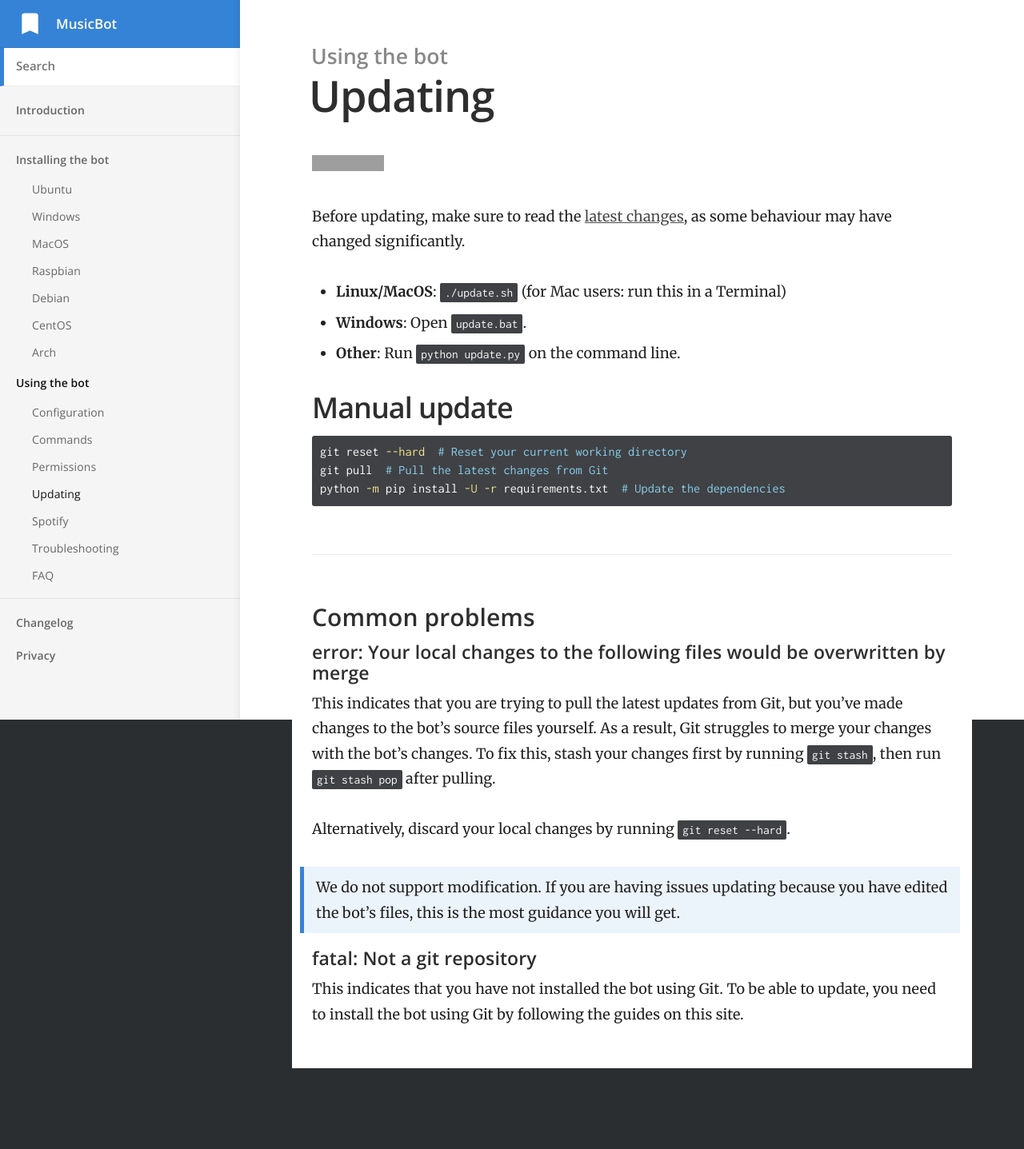
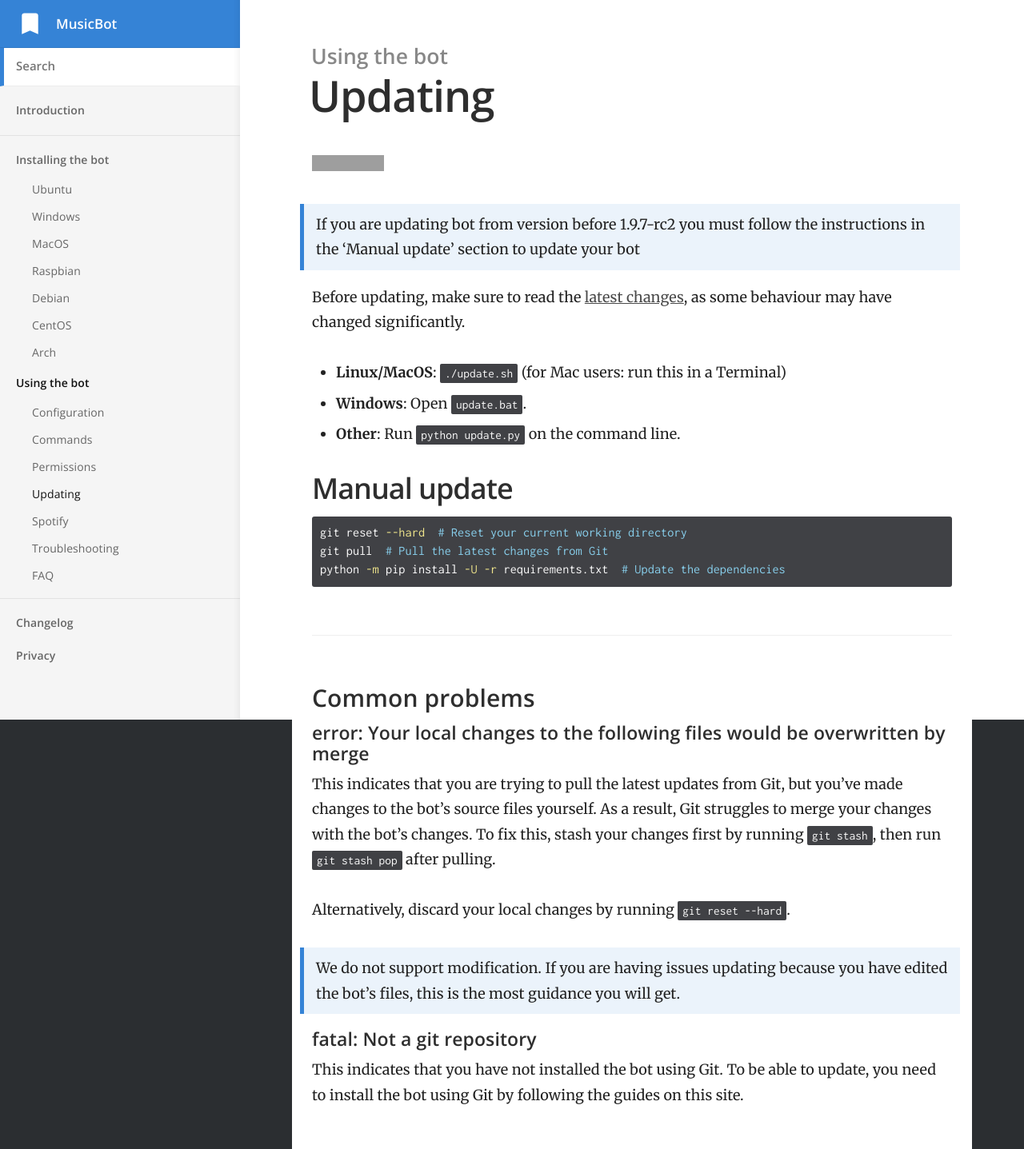
Before and after one commit to Just-Some-Bots/MusicBot, a Jekyll site: the page built from _docs/using/updating.md, in a window 1280 px wide. Shown: the whole page at 80% size. Built offline with Jekyll 4.4.1, drawn with Linux system fonts in a browser that asks for light colours; before the commit the page ends 1336 px from its top, so only the background shows below that; grey boxes are pictures that could not be loaded.

Commit message:
Because I now know that they exist

```diff
--- a/_docs/using/updating.md
+++ b/_docs/using/updating.md
@@ -5,6 +5,8 @@ order: 4
 ---
 
 ![GitHub release](https://img.shields.io/github/release/Just-Some-Bots/MusicBot.svg?style=flat-square)
+
+> If you are updating bot from version before 1.9.7-rc2 you must follow the instructions in the 'Manual update' section to update your bot
 
 Before updating, make sure to read the [latest changes](/changelog), as some behaviour may have changed significantly.
 
```
